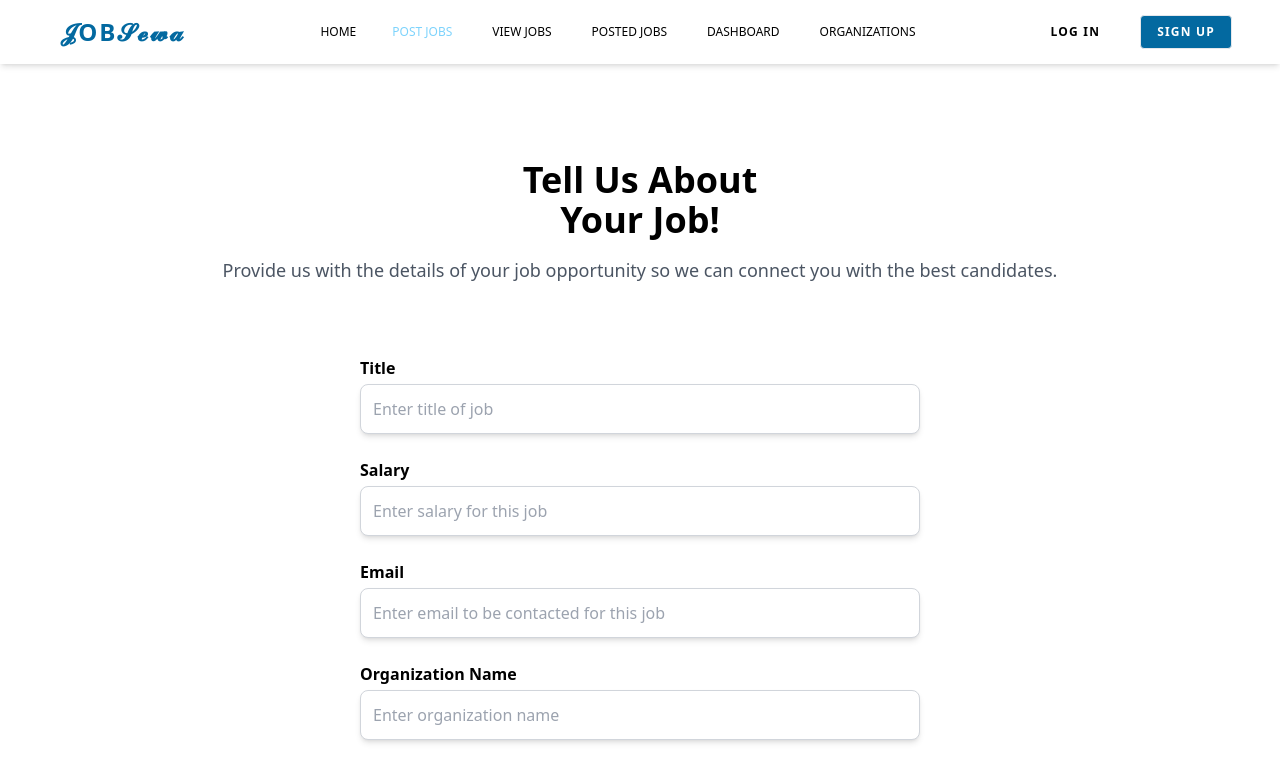
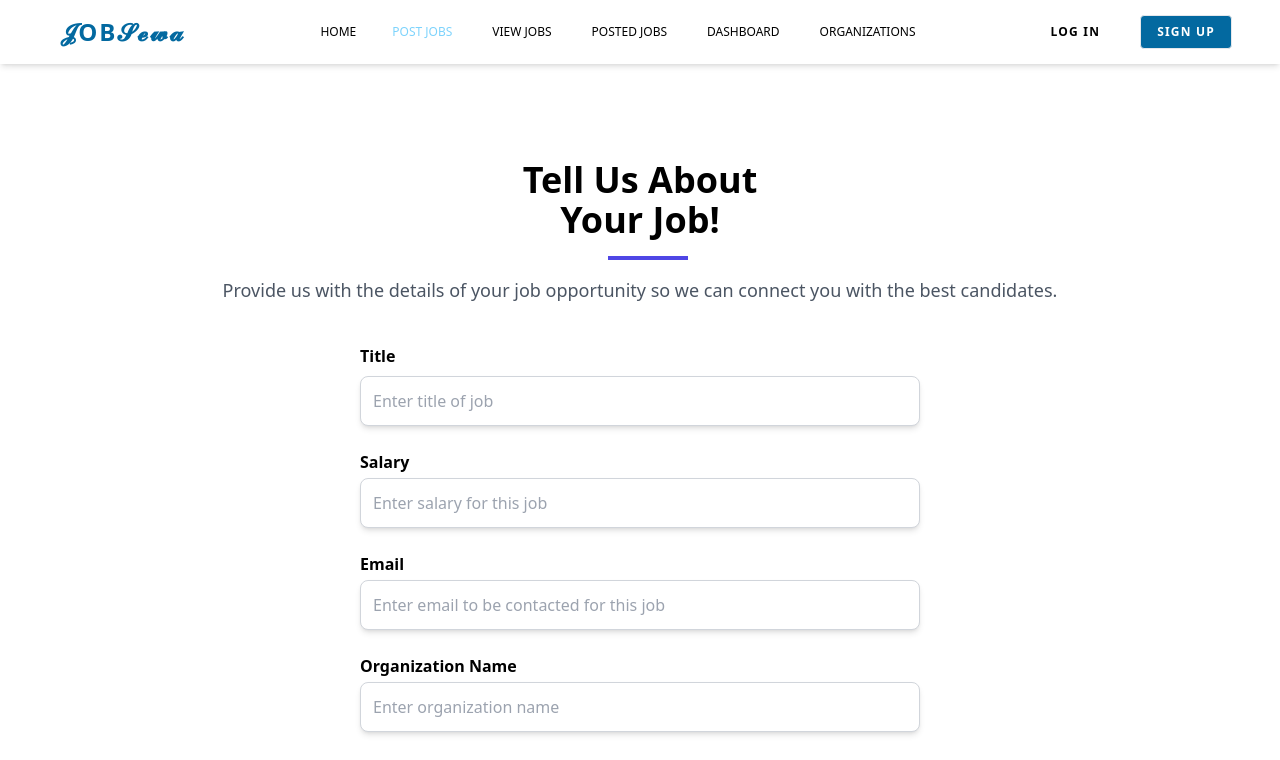
Before and after one commit to Devmangrani/JobSewa, a Next.js app: page /frontend/postAJob in a window 1280 px wide. Shown: the top 760 px of the page. Built offline with nearby package versions, Linux system fonts and the light colour scheme.

Commit message:
update display job and organization page headers

```diff
--- a/components/NavBar.jsx
+++ b/components/NavBar.jsx
@@ -167,9 +167,9 @@ export default function NavBar() {
             <>
               <BiLogOut
                 onClick={handleLogout}
-                className="cursor-pointer text-3xl hover:text-red-500 transition-all duration-700"
+                className="cursor-pointer text-3xl text-black hover:text-red-500 transition-all duration-700"
               />
-              <p className="text-lg px-4 font-semibold">{user?.name}</p>
+              <p className="text-lg px-4 font-semibold text-black">{user?.name}</p>
             </>
           ) : (
             <>
--- a/pages/frontend/displayJobs.jsx
+++ b/pages/frontend/displayJobs.jsx
@@ -41,9 +41,10 @@ export default function DisplayJobs() {
     <>
       <NavBar />
       <div className="w-full  py-20 flex items-center md:px-8 px-2  justify-center flex-col">
-        <h1 className="px-4 mx-2 py-2 mt-8 mb-4 leading-relaxed uppercase tracking-wider border-b-2 border-b-indigo-600 text-3xl font-semibold">
-          Available Jobs
+        <h1 className="text-xl mt-20 text-center leading-snug font-semibold mb-2 md:text-2xl lg:text-4xl">
+        Available Roles
         </h1>
+        <div className="border-b-4 border-indigo-600  w-20 mt-2 ml-4"></div>
         <div className="ml-auto flex justify-center items-center w-72 border-b-2 border-sky-700">
           <BiSearch className="text-2xl text-sky-700" />
           <input
--- a/pages/frontend/organizations.jsx
+++ b/pages/frontend/organizations.jsx
@@ -9,9 +9,10 @@ const NGOs = () => {
     <>
       <NavBar />
       <div className="w-full  py-20 flex items-center md:px-8 px-2  justify-center flex-col">
-        <h1 className="px-4 mx-2 py-2 mt-8 mb-4 leading-relaxed uppercase tracking-wider border-b-2 border-b-indigo-600 text-3xl font-semibold">
+        <h1 className="text-xl mt-20 text-center leading-snug font-semibold mb-2 md:text-2xl lg:text-4xl">
           Available Organizations
         </h1>
+        <div className="border-b-4 border-indigo-600  w-20 mt-2 ml-4"></div>
         <div className="w-full h-full py-4 flex  overflow-y-auto  items-center justify-center flex-wrap">
           {SeedData.map((data, index) => (
             <NgosCard key={index} data={data} />
--- a/pages/frontend/postAJob.jsx
+++ b/pages/frontend/postAJob.jsx
@@ -129,18 +129,21 @@ export default function PostAJob() {
     <>
       <NavBar />
       <div className="w-full  py-20 flex items-center  justify-center flex-col">
+
         <h1 className="text-xl mt-20 text-center leading-snug font-semibold mb-2 md:text-2xl lg:text-4xl">
         Tell Us About <br className="hidden md:inline" /> Your Job!
         </h1>
-        <p className="mt-2  text-lg text-gray-600">
+        <div className="border-b-4 border-indigo-600  w-20 mt-2 ml-4"></div>
+
+        <p className="mt-4  text-lg text-gray-600">
          Provide us with the details of your job opportunity so we can connect you with the best candidates.
         </p>
         <form
           onSubmit={handleSubmit}
-          className="sm:w-1/2 w-full px-10 py-8 bg-white rounded-lg mt-10"
+          className="sm:w-1/2 w-full px-10 py-8 bg-white rounded-lg mt-2"
         >
           <div className="w-full mb-4  flex flex-col items-start justify-center">
-            <label htmlFor="title" className="mb-1 text-base font-semibold">
+            <label htmlFor="title" className="mb-2 text-base font-semibold">
               Title
             </label>
             <input
```
